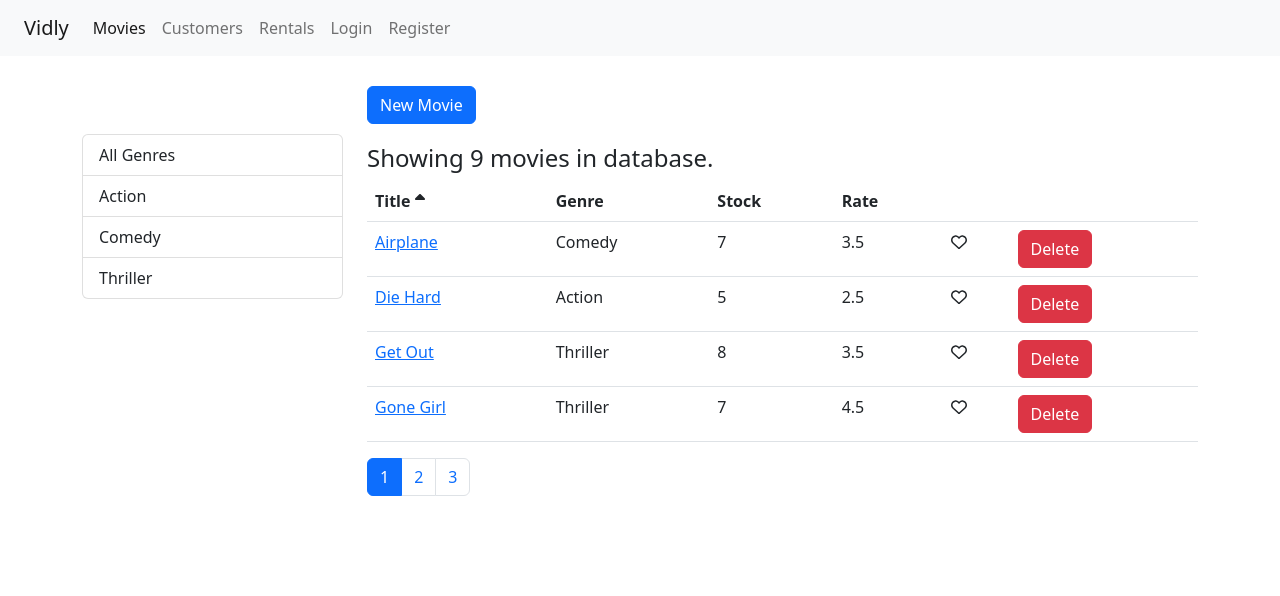
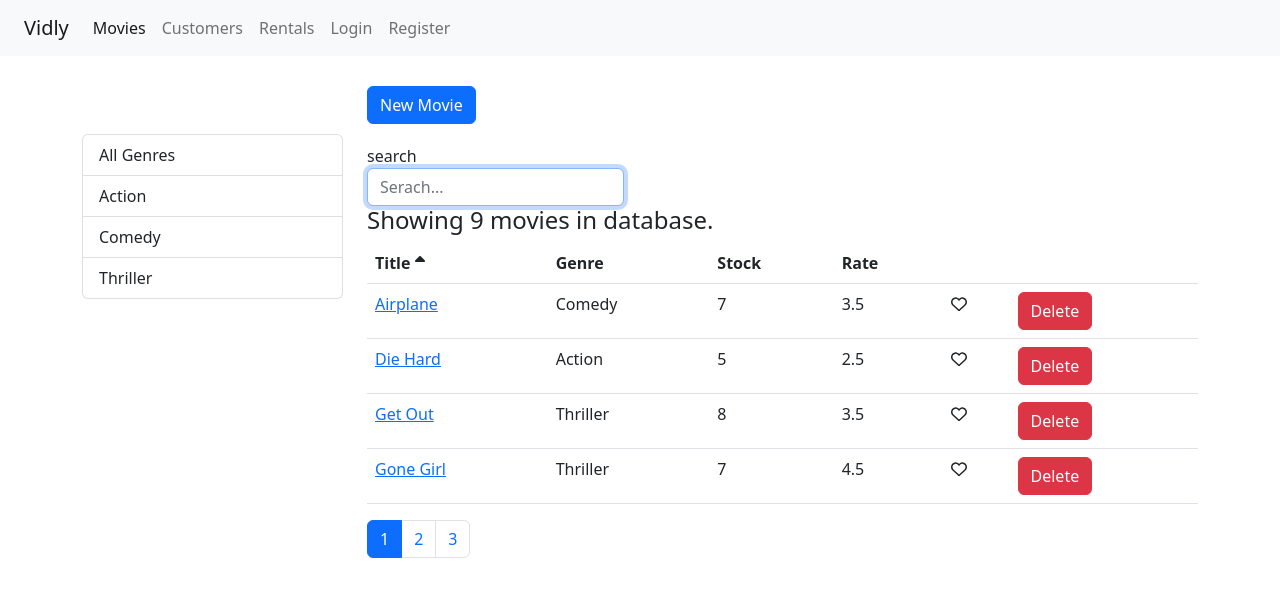
Before and after one commit to KirannVaka/vidly, a React (Create React App) app: page /movies in a window 1280 px wide. Shown: the top 596 px of the page. Built offline with nearby package versions, Linux system fonts and the light colour scheme.

Commit message:
own logic excercise search

```diff
--- a/src/components/movies.jsx
+++ b/src/components/movies.jsx
@@ -7,6 +7,7 @@ import ListGroup from "../common/listGroups";
 import React, { Component } from "react";
 import _ from "lodash";
 import { Link, NavLink } from "react-router-dom";
+import Input from "../common/input";
 
 class Movies extends Component {
   state = {
@@ -15,6 +16,7 @@ class Movies extends Component {
     pageSize: 4,
     currentPage: 1,
     sortColumn: { path: "title", order: "asc" },
+    searchText: "",
   };
 
   componentDidMount() {
@@ -35,6 +37,7 @@ class Movies extends Component {
     this.setState({
       selectedGenre: genre,
       currentPage: 1,
+      searchText: "",
     });
   };
 
@@ -64,10 +67,18 @@ class Movies extends Component {
       selectedGenre,
     } = this.state;
 
-    const filtered =
+    let filtered =
       selectedGenre && selectedGenre._id
         ? allMovies.filter((movie) => movie.genre._id === selectedGenre._id)
         : allMovies;
+
+    filtered = this.state.searchText
+      ? allMovies.filter((movie) =>
+          new RegExp(this.state.searchText, "ig").test(movie.title)
+        )
+      : allMovies;
+
+    console.log(filtered);
 
     const sorted = _.orderBy(filtered, [sortColumn.path], [sortColumn.order]);
 
@@ -82,15 +93,20 @@ class Movies extends Component {
     });
   };
 
+  handleSearch = ({ currentTarget: input }) => {
+    let selectedGenre = this.state.selectedGenre;
+    if (input) selectedGenre = "";
+    this.setState({
+      searchText: input.value,
+      selectedGenre,
+    });
+  };
+
   render() {
     const { genres, sortColumn, pageSize, currentPage, selectedGenre } =
       this.state;
 
     const { totalCount, data: movies } = this.getPagedData();
-
-    if (totalCount === 0) {
-      return <p>There are no movies in DB</p>;
-    }
 
     return (
       <div className="row">
@@ -109,6 +125,15 @@ class Movies extends Component {
           >
             New Movie
           </Link>
+          <Input
+            name="search"
+            label="search"
+            type="text"
+            placeHolder="Serach..."
+            value={this.state.searchText}
+            onChange={this.handleSearch}
+            error={null}
+          />
           <h4> Showing {totalCount} movies in database.</h4>
           <MoviesTable
             moviesPaginated={movies}
```
